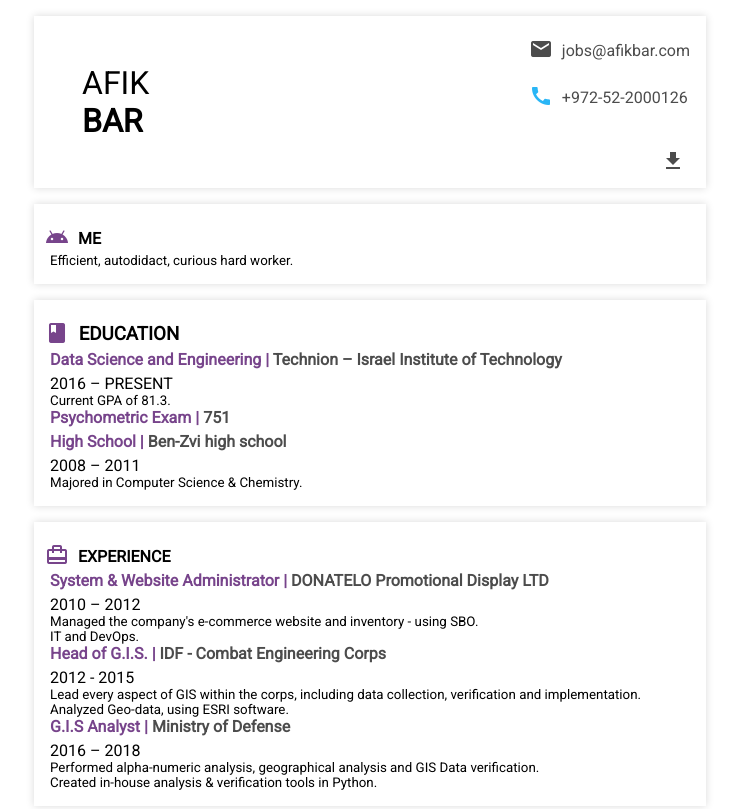
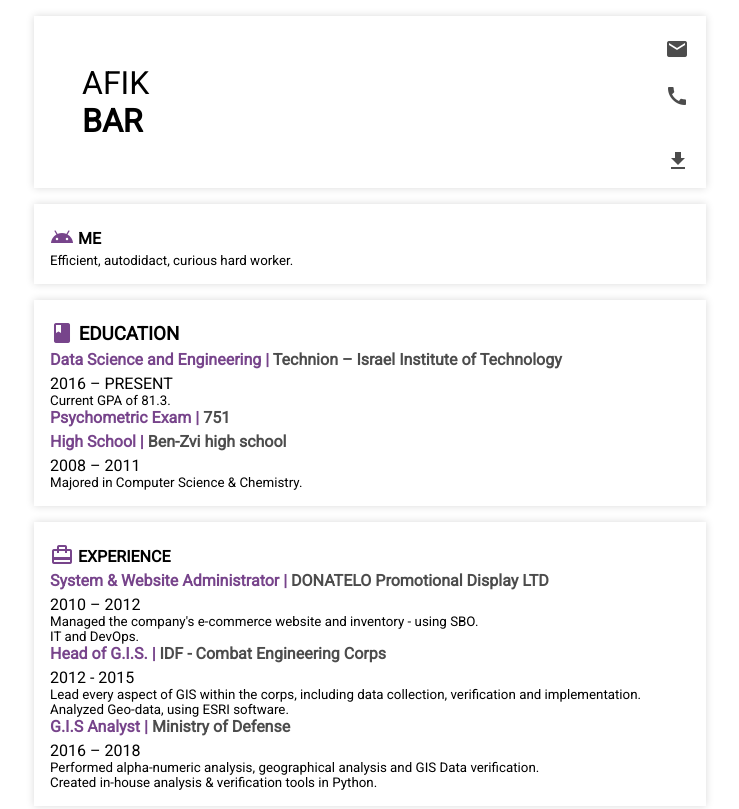
Before and after one commit to afikbar/cv_app, a plain HTML site: page index.html in a window 1280 px wide. Shown: the top 809 px of the page, without its empty margins (270-1009 px from the left). Drawn offline with Linux system fonts and the light colour scheme.

Commit message:
[web] added button transitions :gift:

```diff
--- a/index.html
+++ b/index.html
@@ -16,13 +16,13 @@
         </h1>
         <div class="contact">
             <div class="mail">
-                <i class="material-icons" style="color: #4C4C4C">email</i>
-                <a href="mailto:jobs@afikbar.com" class="mail">jobs@afikbar.com</a>
+                <i class="material-icons">email</i>
+                <a href="mailto:jobs@afikbar.com" class="link">jobs@afikbar.com</a>
             </div>
             <br>
             <div class="phone">
-                <i class="material-icons" style="color: #29B6F6">call</i>
-                <a href="tel:+972-52-2000126" class="phone">+972-52-2000126</a>
+                <i class="material-icons">call</i>
+                <a href="tel:+972-52-2000126" class="link">+972-52-2000126</a>
             </div>
             <div class="files">
                 <a href="assets/Afik_CV_040518.pdf" class="material-icons files">file_download</a>
--- a/style.css
+++ b/style.css
@@ -60,20 +60,42 @@ body {
     display: flex;
     /*float: right;*/
     flex-direction: column;
-    justify-content: flex-start ;
+    justify-content: flex-start;
+}
 
+.contact .material-icons {
+    color: #4C4C4C;
+    transition: 0.6s;
+}
+
+.link {
+    text-decoration: none;
+    color: #4C4C4C;
 }
 
 .phone, .mail {
-    /*flex-direction: row;*/
-    text-decoration: none;
-    color: #4C4C4C;
+    width: 25px;
+    overflow: hidden;
+    transition: 0.5s;
+    white-space: nowrap;
+    margin-left: auto;
 }
-.header{
+
+
+.mail:hover, .phone:hover {
+    width: 100%;
+}
+
+.mail:hover .material-icons, .phone:hover .material-icons, .files:hover .material-icons {
+    color: #29B6F6;
+}
+
+.header {
     display: flex;
     flex-direction: row;
     justify-content: space-between;
 }
+
 .me, .edu, .exp, .skill {
     display: flex;
     justify-items: flex-start;
@@ -82,5 +104,6 @@ body {
 .material-icons {
     position: relative;
     top: 5px;
-    left: -5px;
+    /*transition: 0.5s;*/
+    /*left: -5px;*/
 }
```
